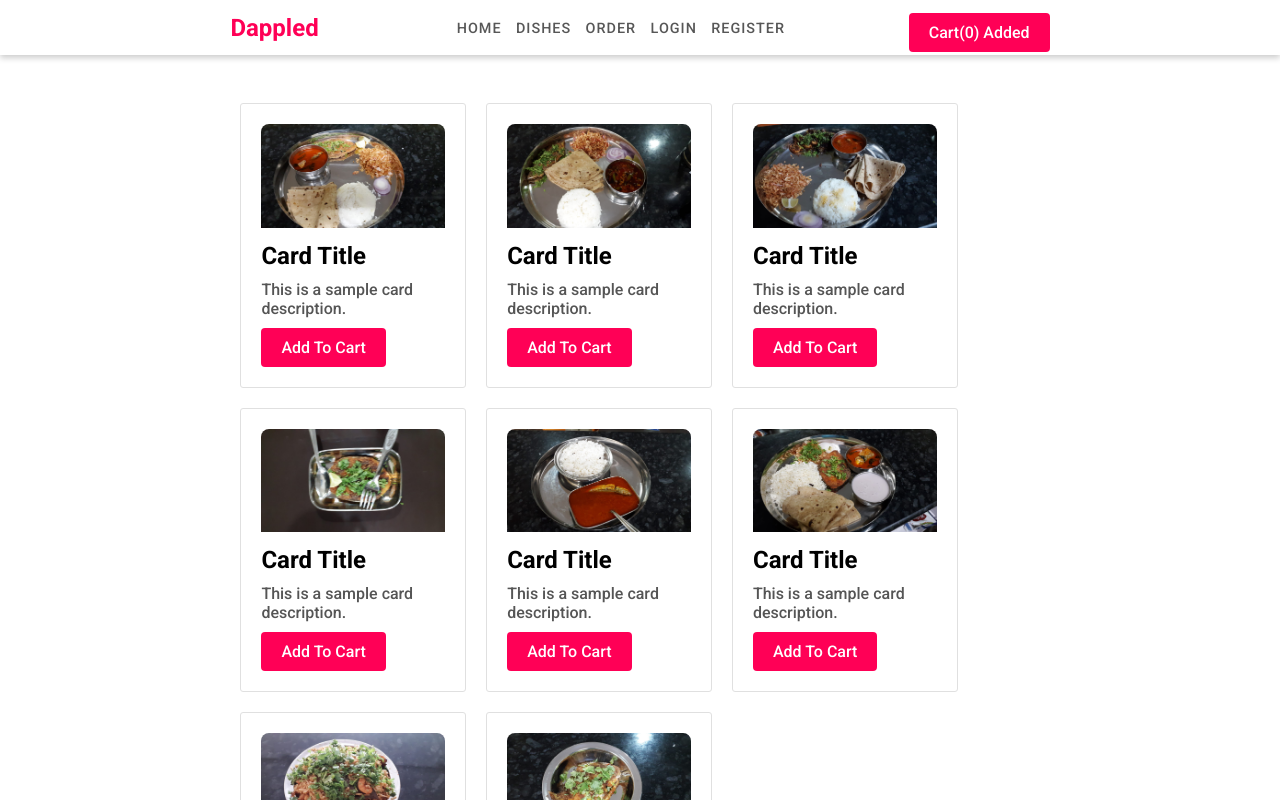
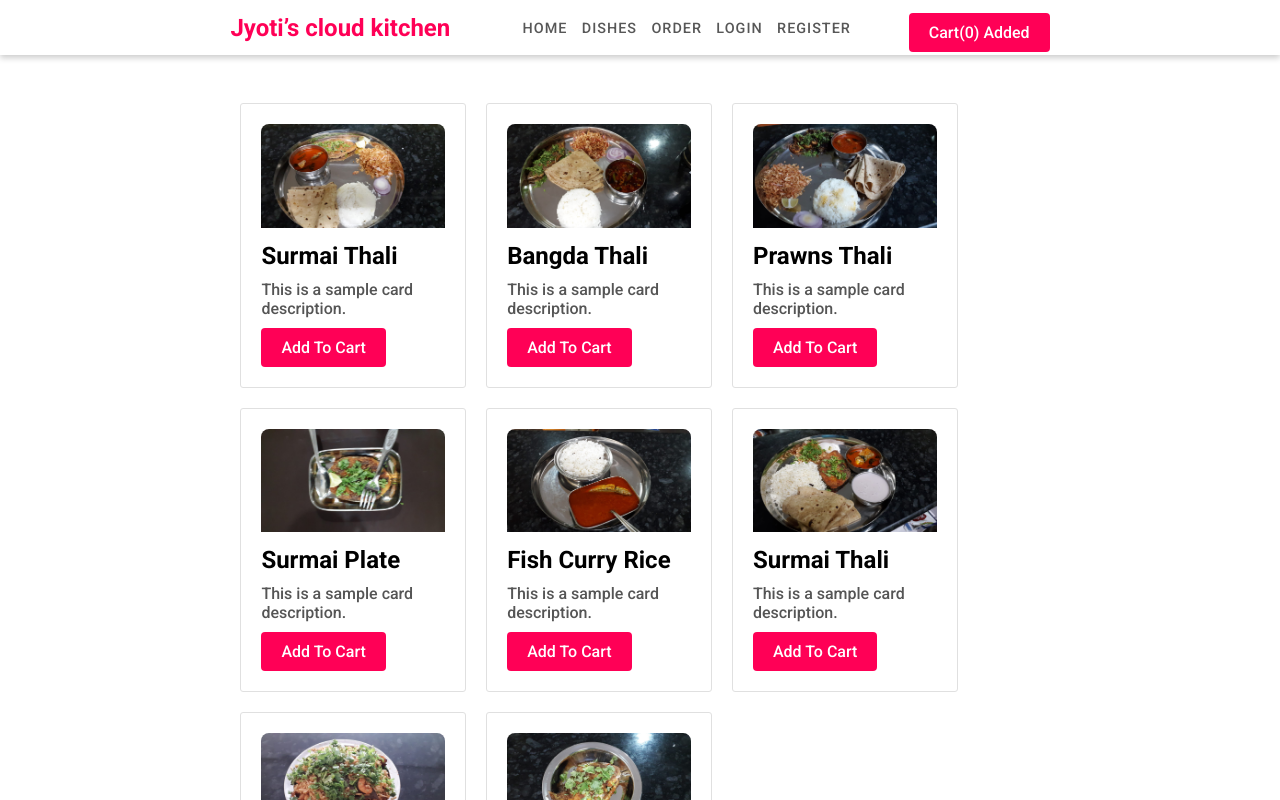
Before and after one commit to VaibhavPawar212303/food-web-app, a React (Create React App) app in the folder Frontend/: page /dishes in a window 1280 px wide. Shown: the top 800 px of the page. Built offline with nearby package versions, Linux system fonts and the light colour scheme.

Commit message:
fix logo and other dish details

```diff
--- a/Frontend/src/components/Navbar/Navbar.jsx
+++ b/Frontend/src/components/Navbar/Navbar.jsx
@@ -1,5 +1,15 @@
 import Sidebar from "../Sidebar/Sidebar";
-import { faHome, faCog, faFish, faBucket, faColonSign, faSign, faSignIn, faRegistered, faUser } from "@fortawesome/free-solid-svg-icons";
+import {
+  faHome,
+  faCog,
+  faFish,
+  faBucket,
+  faColonSign,
+  faSign,
+  faSignIn,
+  faRegistered,
+  faUser,
+} from "@fortawesome/free-solid-svg-icons";
 import { useState, useContext } from "react";
 import { cartContext } from "../Utilities/context";
 import { Link } from "react-router-dom";
@@ -17,13 +27,14 @@ function Navbar() {
     {
       name: "Dishes",
       path: "/dishes",
-      icon: faFish
+      icon: faFish,
     },
     {
       name: "Order",
       path: "/orders",
       icon: faBucket,
-    }, ,
+    },
+    ,
     {
       name: "Login",
       path: "/login",
@@ -33,7 +44,7 @@ function Navbar() {
       name: "Register",
       path: "/register",
       icon: faUser,
-    }
+    },
   ];
 
   function closeSidebar() {
@@ -52,7 +63,7 @@ function Navbar() {
     <>
       <div className="navbar container">
         <a href="/" className="logo">
-          Dappled
+          Jyoti’s cloud kitchen
         </a>
         <div className="nav-links">
           {Links.map((link) => (
--- a/Frontend/src/components/Utilities/Utilities.js
+++ b/Frontend/src/components/Utilities/Utilities.js
@@ -1,61 +1,63 @@
 const carddata = [
   {
-    id: "price_1OXE34SE90z45ySNrOmzaUGy",
+    id: "testproduct01",
     imagepath: "foodimages/img_1.jpg",
-    title: "Card Title",
+    title: "Surmai Thali",
     desc: "This is a sample card description.",
     price:100
   },
   {
-    id:"price_1OXE4OSE90z45ySNZA05rAwE",
+    id:"testproduct02",
     imagepath: "foodimages/img_2.jpg",
-    title: "Card Title",
+    title: "Bangda Thali",
     desc: "This is a sample card description.",
     price:100
   },
   {
-    id: "price_1OXE5OSE90z45ySNtwb9CSfQ",
+    id: "testproduct03",
     imagepath: "foodimages/img_3.jpg",
-    title: "Card Title",
+    title: "Prawns Thali",
     desc: "This is a sample card description.",
     price:100
   },
   {
-    id: "price_1OXE34SE90z45ySNrOmzaUGy",
+    id: "testproduct04",
     imagepath: "foodimages/img_4.jpg",
-    title: "Card Title",
+    title: "Surmai Plate",
     desc: "This is a sample card description.",
     price:100
   },
   {
-    id: "price_1OXE34SE90z45ySNrOmzaUGy",
+    id: "testproduct05",
     imagepath: "foodimages/img_5.jpg",
-    title: "Card Title",
+    title: "Fish Curry Rice",
     desc: "This is a sample card description.",
     price:100
   },
   {
-    id: "price_1OXE34SE90z45ySNrOmzaUGy",
+    id: "testproduct06",
     imagepath: "foodimages/img_6.jpg",
-    title: "Card Title",
+    title: "Surmai Thali",
     desc: "This is a sample card description.",
     price:100
   },
   {
-    id: "price_1OXE34SE90z45ySNrOmzaUGy",
+    id: "testproduct07",
     imagepath: "foodimages/img_7.jpg",
-    title: "Card Title",
+    title: "Prawns Biryani",
     desc: "This is a sample card description.",
     price:100
   },
   {
-    id: "price_1OXE34SE90z45ySNrOmzaUGy",
+    id: "testproduct08",
     imagepath: "foodimages/img_8.jpg",
-    title: "Card Title",
+    title: "Pomplet",
     desc: "This is a sample card description.",
     price:100
   },
 ];
+
+
 
 function getProductData(id) {
   let producdata = carddata.find((product) => product.id === id);
```
Also changed, not shown: Frontend/src/components/Image/Logo.jpg (added).
